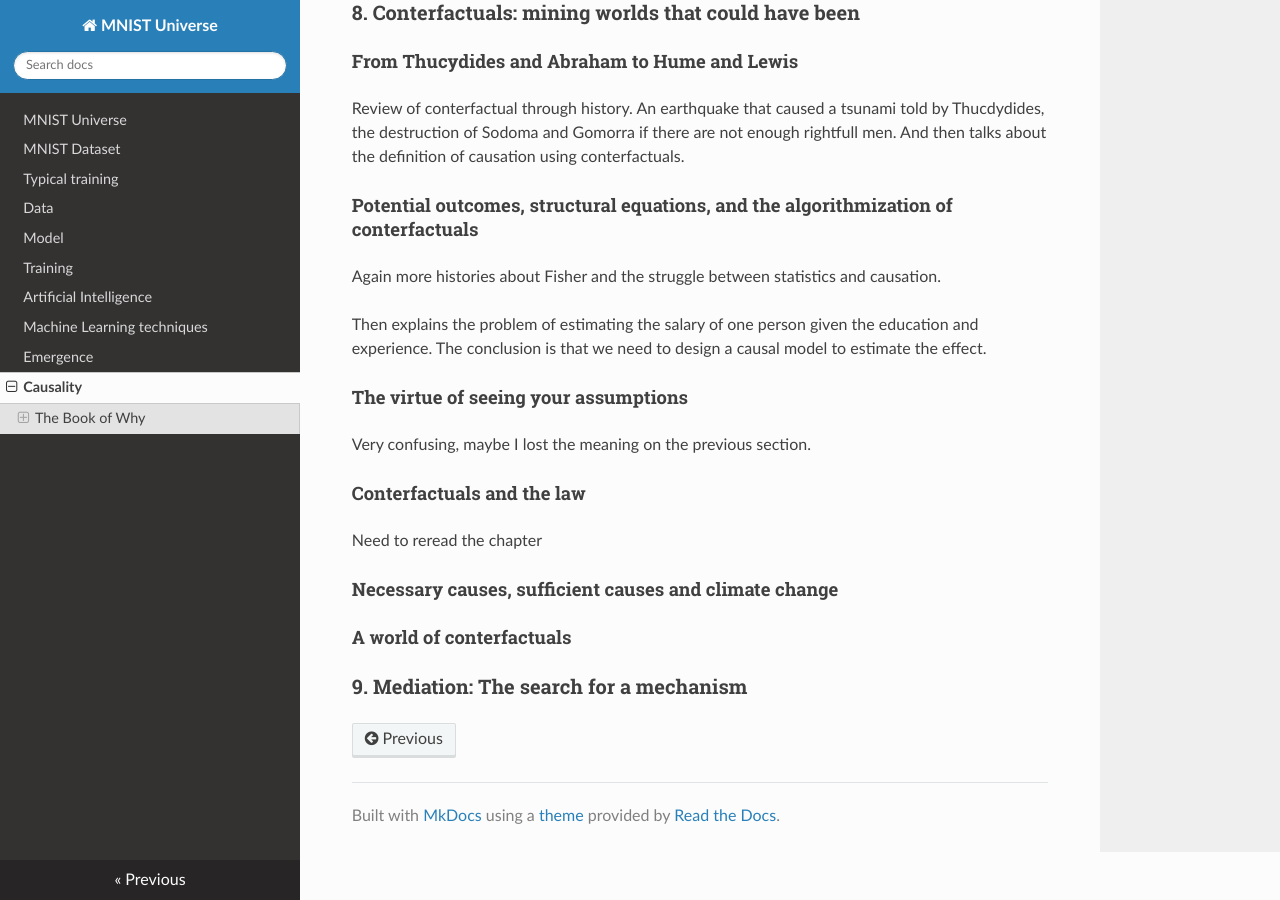
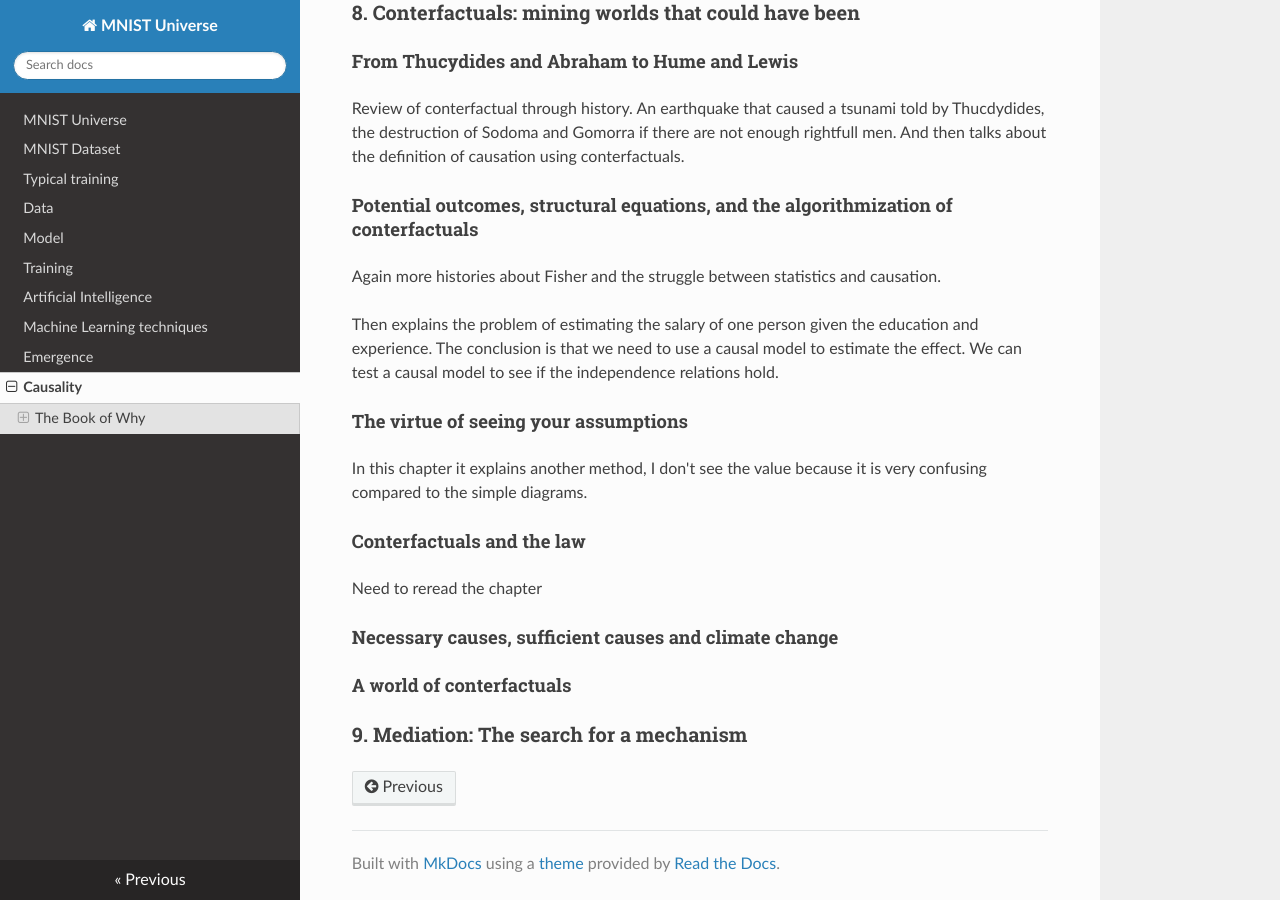
Before and after one commit to ironbar/mnist_universe, an MkDocs documentation site: the page built from docs/08_causality.md, in a window 1280 px wide and 900 px high, scrolled down 11904 px. Built offline with MkDocs 1.6.1, drawn with Linux system fonts in a browser that asks for light colours; nearby versions of some CDN libraries; formulas are drawn with MathJax 3.

Commit message:
Update 08_causality.md

```diff
--- a/docs/08_causality.md
+++ b/docs/08_causality.md
@@ -371,11 +371,11 @@ Review of conterfactual through history. An earthquake that caused a tsunami tol
 
 Again more histories about Fisher and the struggle between statistics and causation.
 
-Then explains the problem of estimating the salary of one person given the education and experience. The conclusion is that we need to design a causal model to estimate the effect.
+Then explains the problem of estimating the salary of one person given the education and experience. The conclusion is that we need to use a causal model to estimate the effect. We can test a causal model to see if the independence relations hold.
 
 #### The virtue of seeing your assumptions
 
-Very confusing, maybe I lost the meaning on the previous section.
+In this chapter it explains another method, I don't see the value because it is very confusing compared to the simple diagrams.
 
 #### Conterfactuals and the law
 
```
